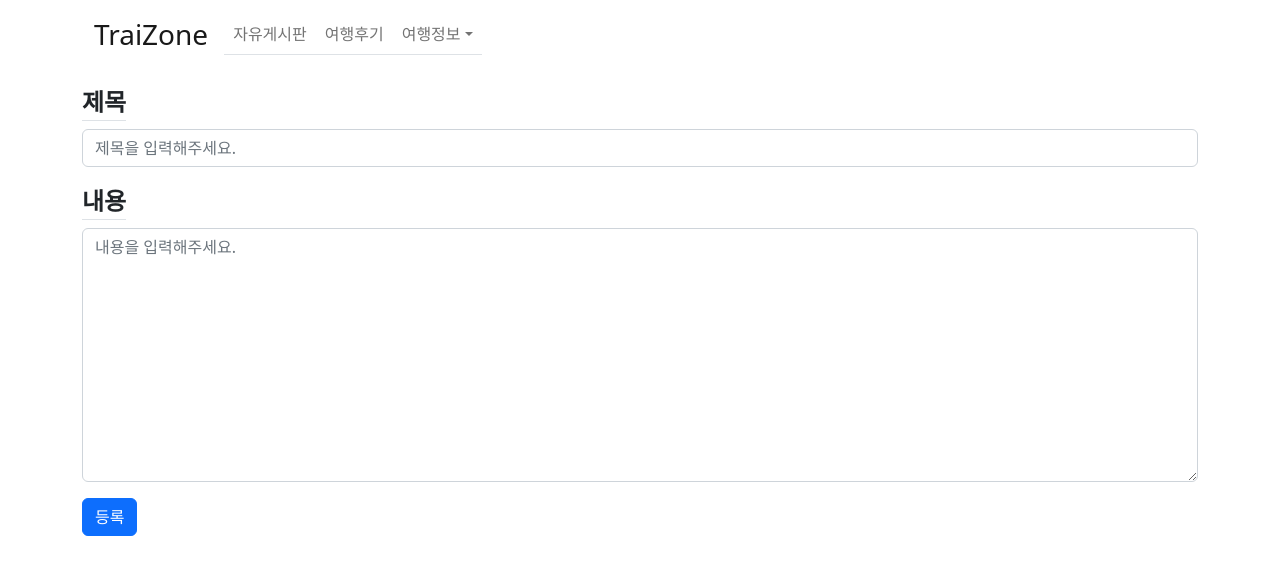
After one commit to yhkim-4504/TraiZone-Web-Main, a Django app: page /main/article/create in a window 1280 px wide. The commit adds this page. Shown: the top 575 px of the page. Run offline with Django 4.2, Linux system fonts and the light colour scheme; some libraries are stand-ins or nearby versions.

Commit message:
글쓰기 기능 추가 + 기타 UI 수정

```diff
--- a/main/models.py
+++ b/main/models.py
@@ -7,8 +7,8 @@ class Article(models.Model):
         REVIEW = 'RV', '여행후기'
 
     subject = models.CharField(max_length=200)
+    content = models.TextField()
     board_type = models.CharField(max_length=2, choices=BoardType.choices, default=BoardType.FREE)
-    content = models.TextField()
     create_date = models.DateTimeField()
 
     def __str__(self):
--- a/main/urls.py
+++ b/main/urls.py
@@ -7,5 +7,6 @@ app_name = 'main'
 urlpatterns = [
     path('', views.index, name='index'),
     path('<int:article_id>', views.detail, name='detail'),
-    path('comment/create/<int:article_id>', views.comment_create, name='comment_create')
+    path('comment/create/<int:article_id>', views.comment_create, name='comment_create'),
+    path('article/create', views.article_create, name='article_create'),
 ]
--- a/main/views.py
+++ b/main/views.py
@@ -1,24 +1,24 @@
+from time import time
 from django.shortcuts import render, get_object_or_404, redirect
-from django.http import HttpResponse
+from django.http import HttpResponse, HttpResponseBadRequest
 from django.core.paginator import Paginator
 from django.utils import timezone
+from django.urls.base import reverse
 import main.models as models
 
 PER_PAGE_NUM = 20
 
 # Create your views here.
 def index(request):
-    board_type = request.GET.get('board', 'free')
+    board_type = request.GET.get('board', 'FR')
     page = request.GET.get('page', '1')
 
     # Get Article objects
-    if board_type == 'free':
-        objects = models.Article.objects.filter(board_type='FR').order_by('-create_date')
-        board_name = models.Article.BoardType.FREE.label
-    elif board_type == 'review':
-        objects = models.Article.objects.filter(board_type='RV').order_by('-create_date')
-        board_name = models.Article.BoardType.REVIEW.label
-    else:
+    try:
+        board_type_value = models.Article.BoardType[board_type].value
+        objects = models.Article.objects.filter(board_type=board_type_value).order_by('-create_date')
+        board_name = models.Article.BoardType[board_type].label
+    except:  # 존재하지 않는 borad_type인 경우
         objects = None
         board_name = '존재하지 않는 게시판입니다.'
 
@@ -55,3 +55,29 @@ def comment_create(request, article_id):
     comment.save()
 
     return redirect('main:detail', article_id=article_id)
+
+def article_create(request):
+    if request.method == 'GET':
+        context = {
+            'board_type': request.GET.get('board', '')
+        }
+
+        return render(request, 'main/article_create.html', context)
+    else:
+        subject = request.POST.get('subject')
+        content = request.POST.get('content')
+        board_type = request.POST.get('board_type')
+
+        # Check valid board_type
+        try:
+            board_type_value = models.Article.BoardType[board_type].value
+        except:
+            return HttpResponseBadRequest()
+
+        article = models.Article(subject=subject, content=content, board_type=board_type_value, create_date=timezone.now())
+        article.save()
+
+        response = redirect('main:index')
+        response['Location'] += f'?board={board_type}'
+
+        return response
--- /dev/null
+++ b/templates/main/article_create.html
@@ -0,0 +1,19 @@
+{% extends 'base.html' %}
+{% block content %}
+<!-- 글목록 -->
+<div class="container">
+    <form action="{% url 'main:article_create' %}" method="post" class="my-3">
+        {% csrf_token %}
+        <input type="hidden" name="board_type" value="{{ board_type }}">
+        <div class="mb-3">
+            <label class="form-label border-bottom fs-4 fw-semibold">제목</label>
+            <input class="form-control" name="subject" type="text" placeholder="제목을 입력해주세요.">
+        </div>
+        <div class="mb-3">
+            <label class="form-label border-bottom fs-4 fw-semibold">내용</label>
+            <textarea class="form-control" name="content" rows="10" placeholder="내용을 입력해주세요."></textarea>
+        </div>
+        <input type="submit" value="등록" class="btn btn-primary">
+    </form>
+</div>
+{% endblock %}
--- a/templates/main/index.html
+++ b/templates/main/index.html
@@ -2,7 +2,7 @@
 {% block content %}
 <!-- 글목록 -->
 <div class="container">
-    <h5 class="m-3">{{ board_name }}</h5>
+    <h4 class="my-3">{{ board_name }}</h4>
     {% if article_list %}
     <table class="table table-light table-hover">
         <!-- 테이블헤드 -->
@@ -34,7 +34,7 @@
     </table>
     <!-- 글작성 버튼 -->
     <div id="write-button" class="d-flex justify-content-end">
-        <a class="btn btn-primary" href="{% url 'main:article_create' %}" role="button">글쓰기</a>
+        <a class="btn btn-primary" href="{% url 'main:article_create' %}?board={{ board_type }}" role="button">글쓰기</a>
     </div>
     <!-- 페이지네이션 이동버튼 -->
     <nav class="d-flex justify-content-center">
@@ -70,7 +70,6 @@
         </ul>
     </nav>
     {% else %}
-    <h1>작성된 글이 존재하지 않습니다.</h1>
     {% endif %}
 </div>
 {% endblock %}
--- a/templates/navbar.html
+++ b/templates/navbar.html
@@ -2,7 +2,7 @@
 <div class="container">
     <nav class="navbar navbar-expand-lg">
         <div class="container-fluid">
-            <a class="navbar-brand" href="{% url 'main:index' %}">TraiZone</a>
+            <a class="navbar-brand fs-3" href="{% url 'main:index' %}">TraiZone</a>
             <!-- 토글러 -->
             <button class="navbar-toggler" type="button" data-bs-toggle="collapse" data-bs-target="#navbarNavDropdown" aria-controls="navbarNavDropdown" aria-expanded="false" aria-label="Toggle navigation">
             <span class="navbar-toggler-icon"></span>
@@ -11,10 +11,10 @@
             <div class="collapse navbar-collapse" id="navbarNavDropdown">
             <ul class="navbar-nav nav-tabs">
                 <li class="nav-item">
-                <a class="nav-link" href="{% url 'main:index' %}?board=free">자유게시판</a>
+                <a class="nav-link" href="{% url 'main:index' %}?board=FREE">자유게시판</a>
                 </li>
                 <li class="nav-item">
-                <a class="nav-link" href="{% url 'main:index' %}?board=review">여행후기</a>
+                <a class="nav-link" href="{% url 'main:index' %}?board=REVIEW">여행후기</a>
                 </li>
                 <!-- 드랍다운 메뉴 -->
                 <li class="nav-item dropdown">
```
Also changed, not shown: templates/main/detail.html (+4 -4 lines).
